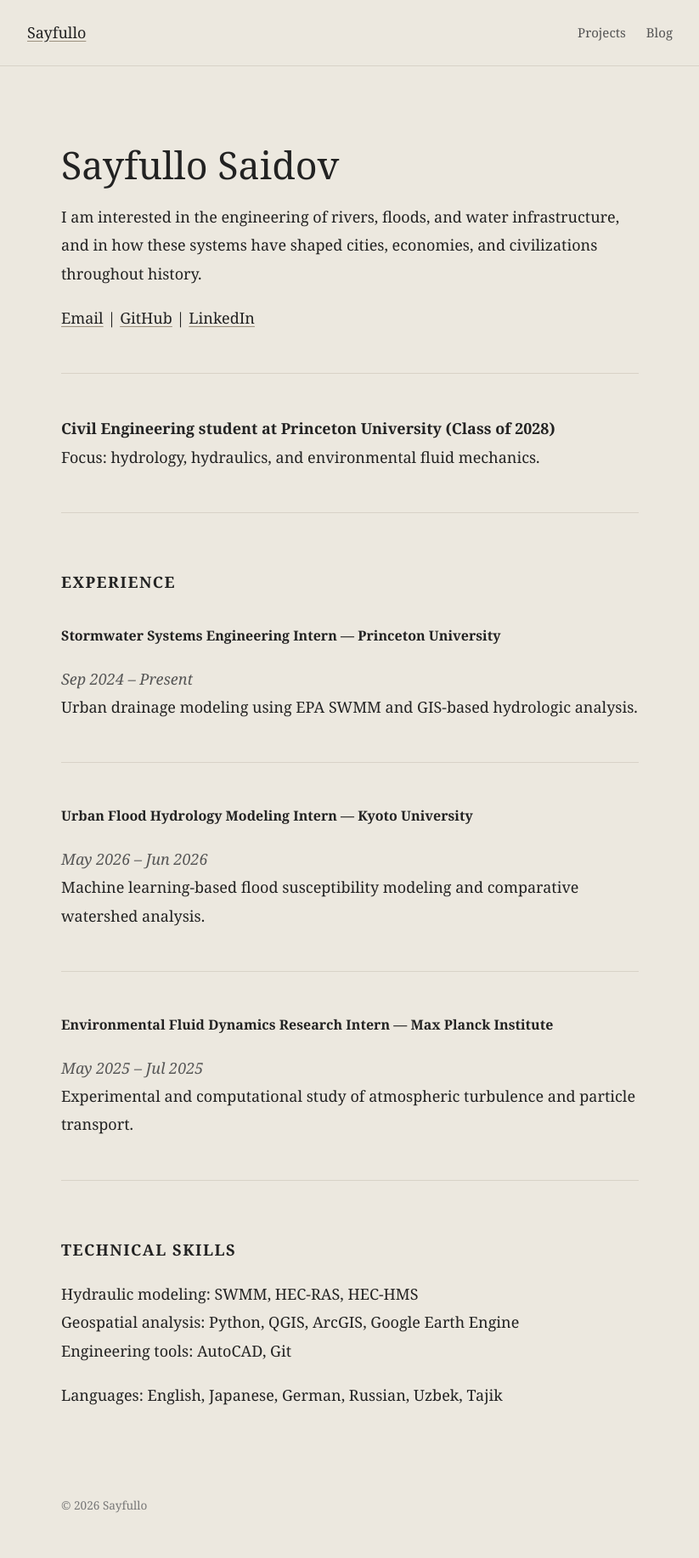
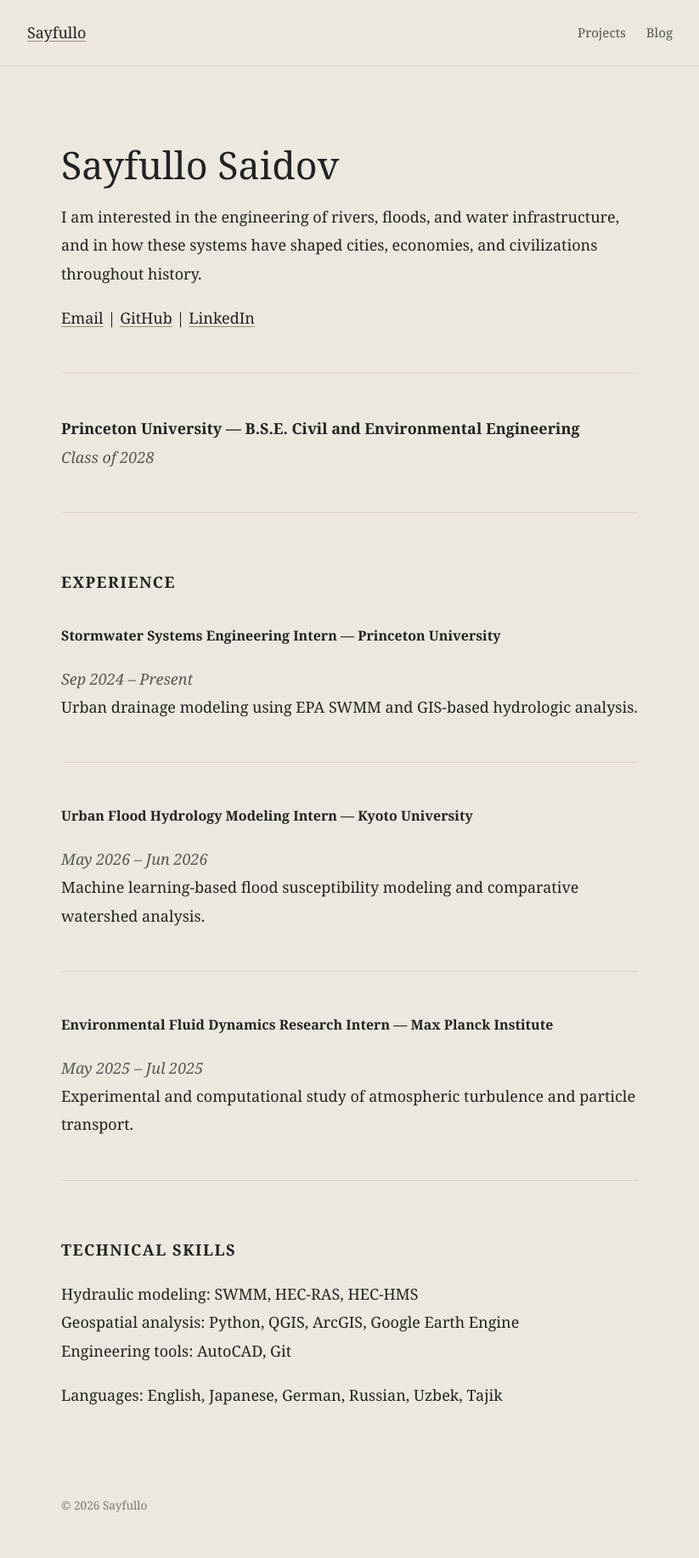
Before and after one commit to sayfullo22/sayfullo22, a Jekyll site: the page built from index.md, in a window 1280 px wide. Shown: the whole page at 85% size, without its empty margins (228-1051 px from the left). Built offline with Jekyll 4.4.1, drawn with Linux system fonts in a browser that asks for light colours.

Commit message:
Update index.md

```diff
--- a/index.md
+++ b/index.md
@@ -14,8 +14,8 @@ I am interested in the engineering of rivers, floods, and water infrastructure,
 
 ---
 
-**Civil Engineering student at Princeton University (Class of 2028)**
-Focus: hydrology, hydraulics, and environmental fluid mechanics.
+**Princeton University — B.S.E. Civil and Environmental Engineering**
+*Class of 2028*
 
 ---
 
```
